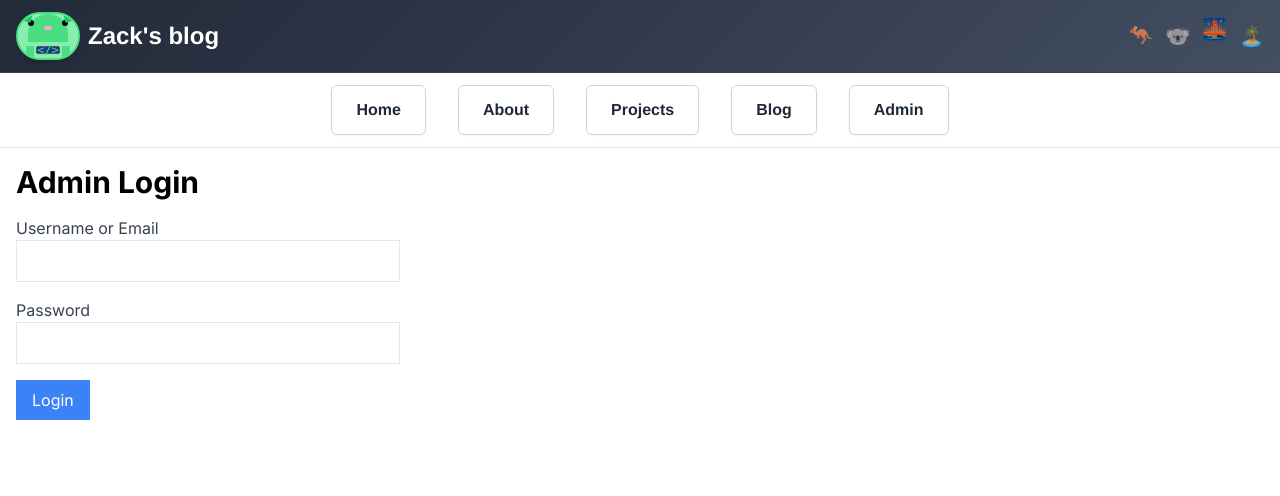
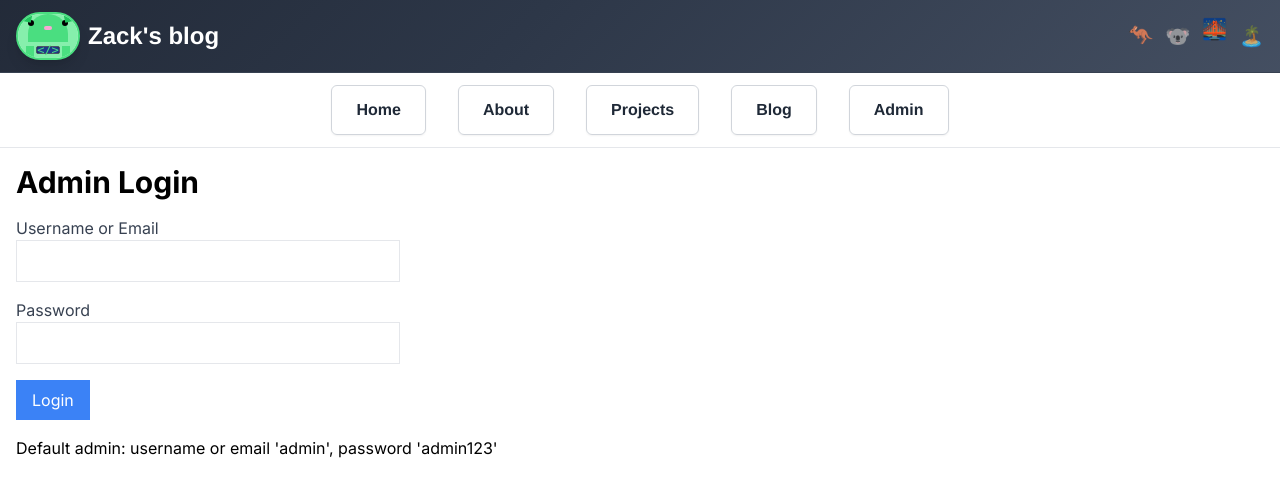
Before and after one commit to Zackkzz/blogweb_demo, a Next.js app in the folder frontend/: page /admin in a window 1280 px wide. Shown: the top 496 px of the page. Built offline with nearby package versions, Linux system fonts and the light colour scheme.

Commit message:
Restore default admin credentials for public repository

```diff
--- a/frontend/app/admin/page.tsx
+++ b/frontend/app/admin/page.tsx
@@ -109,6 +109,7 @@ export default function Admin() {
           {loginError && <p className="text-red-500">{loginError}</p>}
           <button type="submit" className="bg-blue-500 text-white px-4 py-2">Login</button>
         </form>
+        <p className="mt-4">Default admin: username or email &apos;admin&apos;, password &apos;admin123&apos;</p>
       </div>
     )
   }
```
